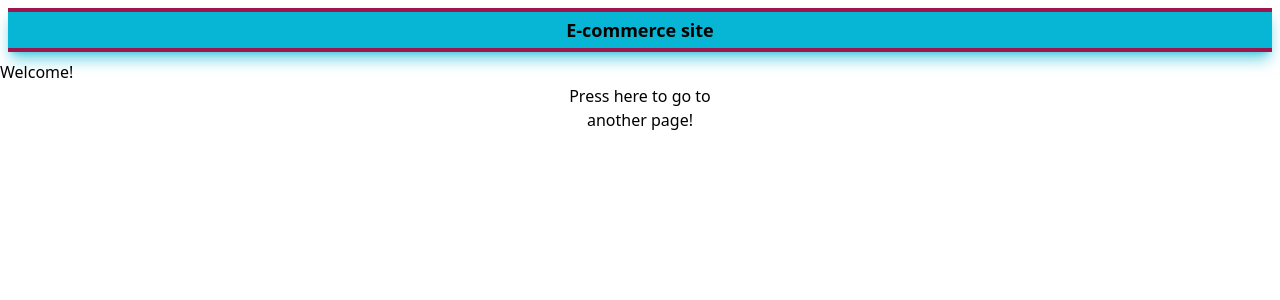
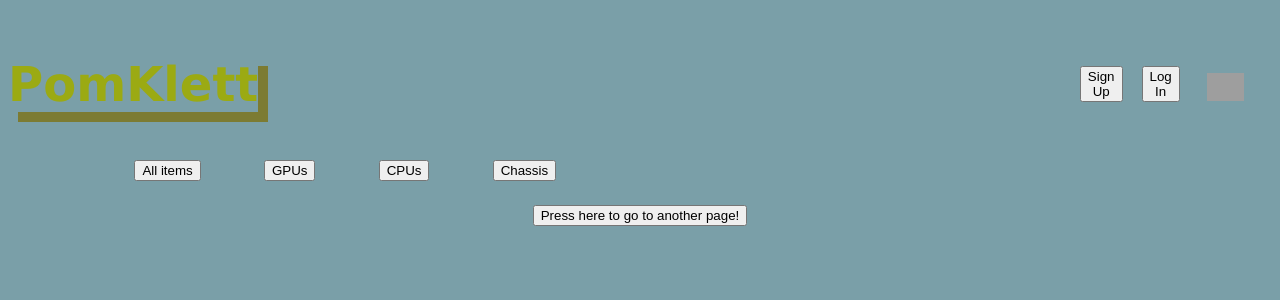
Before and after one commit to WTANKW/D0018E-GRUPP13, a Flask app: page / in a window 1280 px wide. Shown: the top 300 px of the page. Run offline with Flask 2, Linux system fonts and the light colour scheme; some libraries are stand-ins or nearby versions; grey boxes are pictures that could not be loaded.

Commit message:
minimalistic website

```diff
--- /dev/null
+++ b/website/static/styles/index.css
@@ -0,0 +1,78 @@
+body {
+    background-color: rgb(122, 159, 168);
+  }
+
+  h1 {
+    font-family: verdana;
+    color: rgb(168, 32, 32);
+    text-align: center;
+  }
+
+  p {
+    font-family: verdana;
+    font-size: 20px;
+  }
+
+  .TopDiv{
+    display: flex;
+    align-items: baseline;
+  }
+
+  .MidDiv{
+    display: flex;
+    align-items: baseline;
+  }
+
+  #SiteName{
+    display: flex;
+    font-family: verdana;
+    color: rgb(155, 170, 19);
+    font-weight: bold;
+    font-size: 300%;
+    box-shadow: 10px 10px rgb(124, 123, 50);
+  }
+
+  .AllItems{
+    display: flex;
+    align-self: center;
+    padding-left: 10%;
+  }
+
+  .GPU{
+    display: flex;
+    align-self: center;
+    padding-left: 5%;
+  }
+
+  .CPU{
+    display: flex;
+    align-self: center;
+    padding-left: 5%;
+  }
+
+  .Chassi{
+    display: flex;
+    align-self: center;
+    padding-left: 5%;
+  }
+
+  .SignUp{
+    display: flex;
+    align-self: center;
+    padding-left: 65%;
+  }
+
+  .LogIn{
+    display: flex;
+    align-self: center;
+    padding-left: 1.5%;
+  }
+
+  #ShoppingCart {
+    display: flex;
+    align-self: center;
+    max-width: 40%;
+    height: auto;
+    padding-left: 30%;
+    padding-top: 10%;
+}
--- a/website/templates/index.html
+++ b/website/templates/index.html
@@ -1,25 +1,56 @@
 <!DOCTYPE html>
 <html>
-<head>
 
-<script src="https://cdn.tailwindcss.com"></script>   <!--Tailwind css shoof -->
+    <head>
+        <link rel="stylesheet" href="{{
+            url_for('static',filename='styles/index.css') }}">
 
-<!--<link rel="stylesheet" href="index.css"> -->
+        <title>E-Commerce</title>
+    </head>
 
-<title >E-Commerce</title>
-</head>
+    <body>
+        <div class="TopDiv">
+            <div class="SiteName">
+                <p id="SiteName">PomKlett</p>
+            </div>
 
-<body>
+            <div class="SignUp">
+                <a id="SignUp" href=other_page><button>Sign Up</button></a>
+            </div>
 
-<div class="font-bold m-2 p-1 border-pink-800 border-4 border-x-0 bg-cyan-500 shadow-lg shadow-cyan-500/60 text-black text-lg">
-    <h1 align="center">E-commerce site</h1>
-</div>
+            <div class="LogIn">
+                <a id="LogIn" href=other_page><button>Log In</button></a>
+            </div>
 
-<h1>Welcome!</h1>
+            <div class="ShoppingCart">
+                <img id="ShoppingCart" src="https://media.istockphoto.com/id/1206806317/sv/vektor/kundvagnsikonen-isolerad-p%C3%A5-vit-bakgrund.jpg?s=612x612&w=0&k=20&c=MIwoJBKvLKPX4malYnK6CeUqipNV5lqq0MOB6VAQYAw=">
+            </div>
+        </div>
 
-<p align="center">
-    <a href=other_page ><button class=grey style="height: 0px;width:150px">Press here to go to another page!</button></a>
-</p>
 
-</body>
+
+
+        <div class="MidDiv">
+            <div class="AllItems">
+                <a ><button>All items</button></a>
+            </div>
+
+            <div class="GPU">
+                <a ><button>GPUs</button></a>
+            </div>
+
+            <div class="CPU">
+                <a ><button>CPUs</button></a>
+            </div>
+
+            <div class="Chassi">
+                <a ><button>Chassis</button></a>
+            </div>
+        </div>
+
+
+        <p align="center">
+            <a href=other_page><button>Press here to go to another page!</button></a>
+        </p>
+    </body>
 </html>
```
Also changed, not shown: website/templates/index.css (deleted, +0 -14 lines), website/static/images/shopping_cart.png (added).
